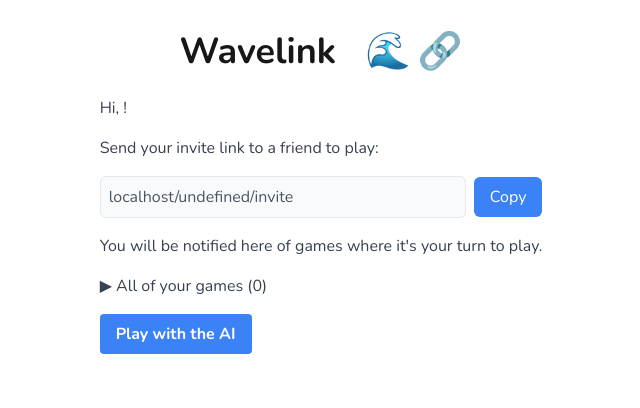
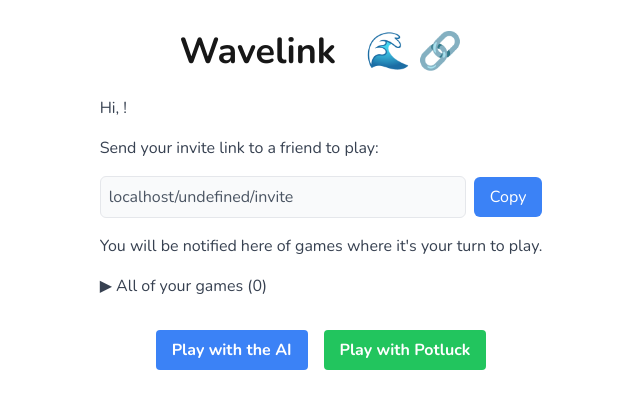
Before and after one commit to potluck/wavelink, a Next.js app: page /components/Share in a window 1280 px wide. Shown: the top 408 px of the page, without its empty margins (319-959 px from the left). Built offline with nearby package versions, Linux system fonts and the light colour scheme.

Commit message:
add play with potluck to share

```diff
--- a/pages/components/Share.tsx
+++ b/pages/components/Share.tsx
@@ -172,9 +172,16 @@ export default function Share({ player1, gamesToRespondTo, userId1 }: { player1:
               ))}
             </div>
           )}
-          <Link href={`/${player1}/ai`} className="bg-blue-500 hover:bg-blue-700 text-white font-bold py-2 px-4 rounded dark:bg-blue-600 dark:hover:bg-blue-800 mt-4 inline-block">
-            Play with the AI
-          </Link>
+          <div className="flex flex-col gap-4 items-center">
+            <div className="flex gap-4">
+              <Link href={`/${player1}/ai`} className="bg-blue-500 hover:bg-blue-700 text-white font-bold py-2 px-4 rounded dark:bg-blue-600 dark:hover:bg-blue-800 mt-4 inline-block">
+                Play with the AI
+              </Link>
+              <Link href={`/${player1}/potluck`} className="bg-green-500 hover:bg-green-700 text-white font-bold py-2 px-4 rounded dark:bg-green-600 dark:hover:bg-green-800 mt-4 inline-block">
+                Play with Potluck
+              </Link>
+            </div>
+          </div>
         </div>
       </div>
     </div>
```
